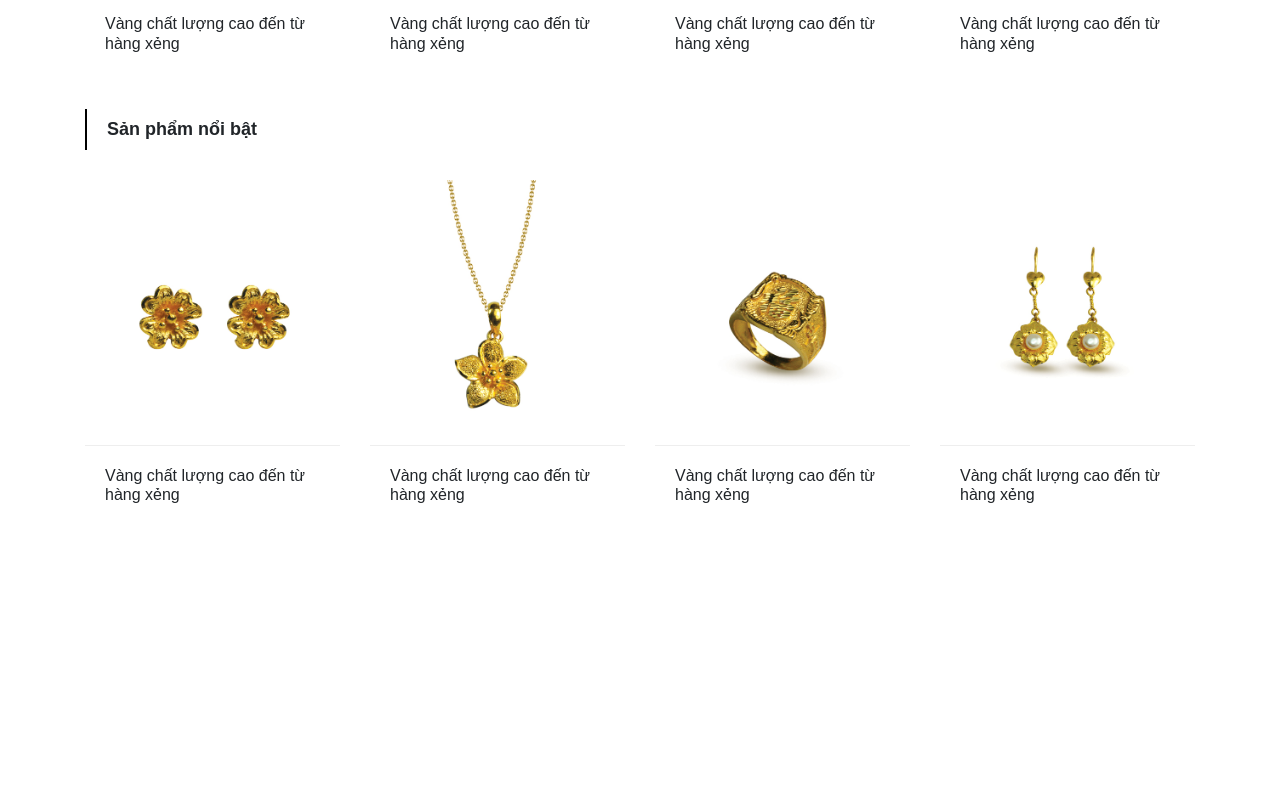
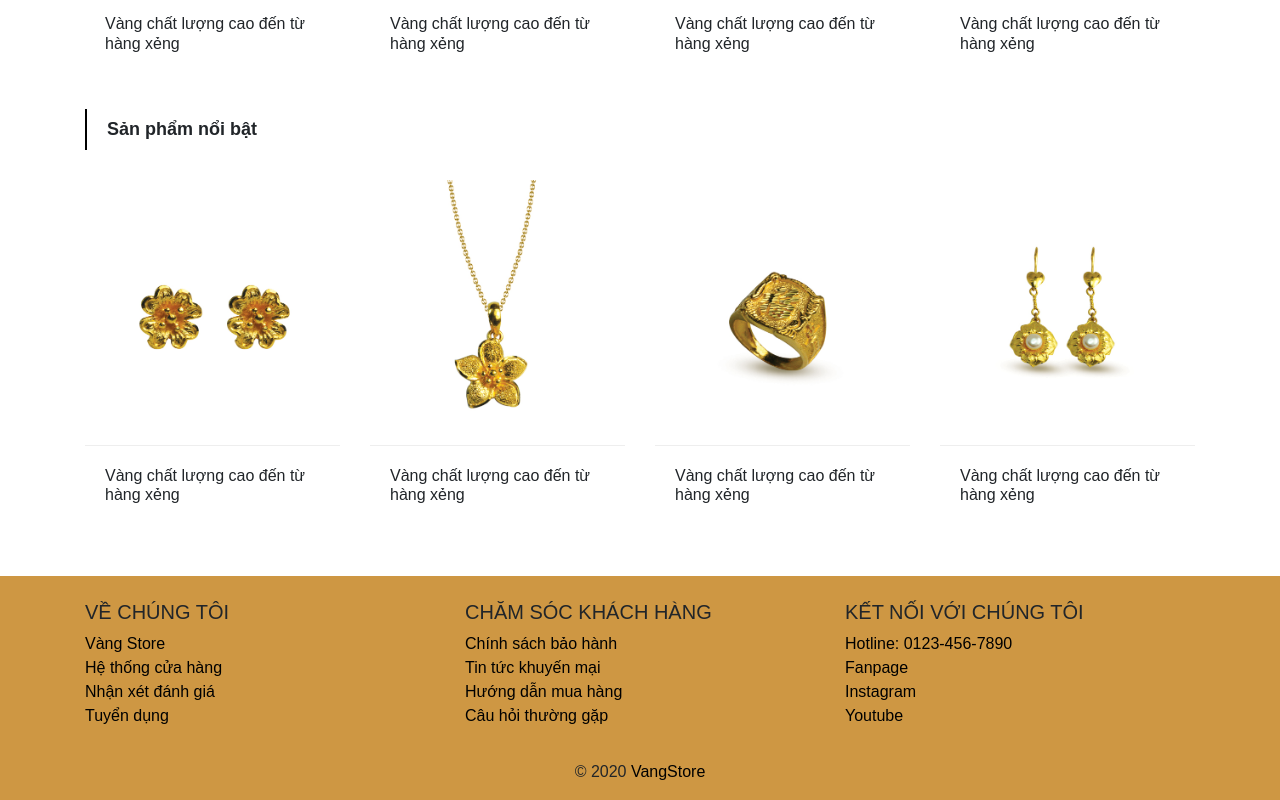
Before and after one commit to vutuanhai237/JewelleryShopManagement, a React (Create React App) app: page / in a window 1280 px wide. Shown: the part 1017-1817 px from the top of the page. Before the commit the page ends 1593 px from the top, so only its background shows below. Built offline with nearby package versions, Linux system fonts and the light colour scheme; a web font is replaced by a local one.

Commit message:
add Footer component

```diff
--- /dev/null
+++ b/src/components/Footer.js
@@ -0,0 +1,72 @@
+import React, { Component } from 'react';
+import { Container, Row, Col } from 'react-bootstrap';
+
+class Footer extends Component {
+    render() {
+        return (
+            <footer className="page-footer font-small pt-4">
+                <Container className="text-center text-md-left">
+                    <Row>
+                        <Col md='4' className="mb-md-0 mb-3">
+                            <h5 className="text-uppercase">Về chúng tôi</h5>
+                            <ul className="list-unstyled">
+                                <li>
+                                    <a href="#!">Vàng Store</a>
+                                </li>
+                                <li>
+                                    <a href="#!">Hệ thống cửa hàng</a>
+                                </li>
+                                <li>
+                                    <a href="#!">Nhận xét đánh giá</a>
+                                </li>
+                                <li>
+                                    <a href="#!">Tuyển dụng</a>
+                                </li>
+                            </ul>
+                        </Col>
+                        <Col md='4' className="mb-md-0 mb-3">
+                            <h5 className="text-uppercase">Chăm sóc khách hàng</h5>
+                            <ul className="list-unstyled">
+                                <li>
+                                    <a href="#!">Chính sách bảo hành</a>
+                                </li>
+                                <li>
+                                    <a href="#!">Tin tức khuyến mại</a>
+                                </li>
+                                <li>
+                                    <a href="#!">Hướng dẫn mua hàng</a>
+                                </li>
+                                <li>
+                                    <a href="#!">Câu hỏi thường gặp</a>
+                                </li>
+                            </ul>
+                        </Col>
+                        <Col md='4' className="mb-md-0 mb-3">
+                            <h5 className="text-uppercase">Kết nối với chúng tôi</h5>
+                            <ul className="list-unstyled">
+                                <li>
+                                    <a href="#!">Hotline: 0123-456-7890</a>
+                                </li>
+                                <li>
+                                    <a href="#!">Fanpage</a>
+                                </li>
+                                <li>
+                                    <a href="#!">Instagram</a>
+                                </li>
+                                <li>
+                                    <a href="#!">Youtube</a>
+                                </li>
+                            </ul>
+                        </Col>
+                    </Row>
+                </Container>
+                <div className="footer-copyright text-center py-3">
+                    © 2020
+                <a href="/"> VangStore</a>
+                </div>
+            </footer>
+        );
+    }
+}
+
+export default Footer;
--- a/src/components/layout/Home.js
+++ b/src/components/layout/Home.js
@@ -2,8 +2,8 @@ import React, { Component } from 'react';
 import TopNav from '../TopNav';
 import MenuNav from '../MenuNav';
 import Banner from '../home/Banner';
-
 import HomeContent from '../home/HomeContent';
+import Footer from '../Footer';
 export default class Home extends Component {
     render() {
         return (
@@ -14,6 +14,7 @@ export default class Home extends Component {
                     <Banner />
                 </div>
                 <HomeContent/>
+                <Footer/>
             </div>
         );
     }
--- a/src/index.scss
+++ b/src/index.scss
@@ -77,6 +77,10 @@ body {
   -moz-osx-font-smoothing: grayscale;
 }
 
+footer {
+  background-color: #CE9743;
+}
+
 code {
   font-family: source-code-pro, Menlo, Monaco, Consolas, "Courier New", monospace;
 }
```
